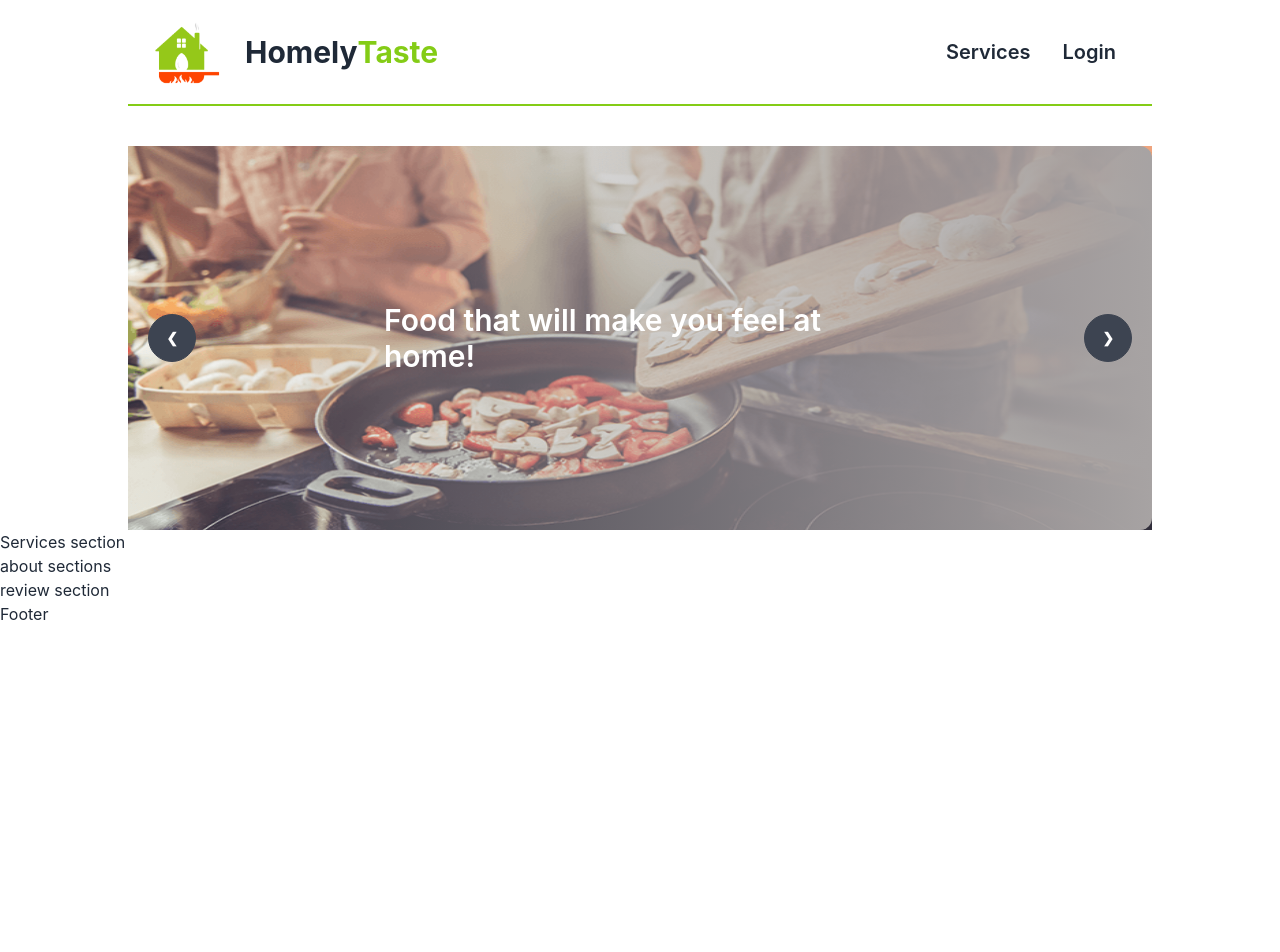
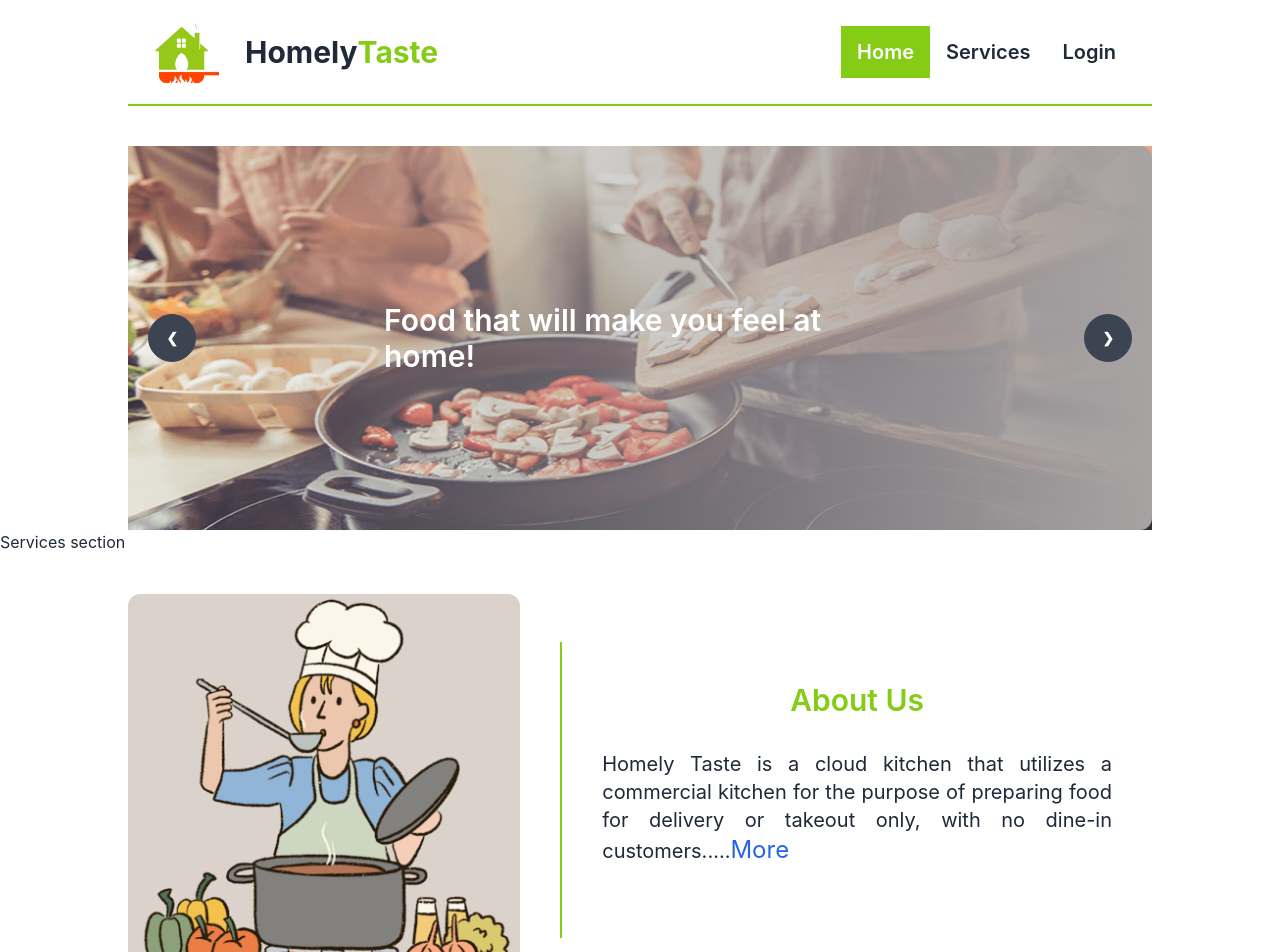
Before and after one commit to hasanshanto01/service-review-client, a React (Create React App) app: page / in a window 1280 px wide. Shown: the top 952 px of the page. Before the commit the page ends 800 px from the top, so only its background shows below. Built offline with nearby package versions, Linux system fonts and the light colour scheme.

Commit message:
about section done

```diff
--- a/package.json
+++ b/package.json
@@ -10,6 +10,7 @@
     "firebase": "^9.13.0",
     "react": "^18.2.0",
     "react-dom": "^18.2.0",
+    "react-icons": "^4.6.0",
     "react-router-dom": "^6.4.3",
     "react-scripts": "5.0.1",
     "web-vitals": "^2.1.4"
--- a/src/Pages/About/About.js
+++ b/src/Pages/About/About.js
@@ -1,9 +1,25 @@
 import React from 'react';
+import { Link } from 'react-router-dom';
+import cooking from '../../assets/cooking.gif';
+import { FaBeer, FaArrowRight } from 'react-icons/fa';
 
 const About = () => {
     return (
-        <div>
-            <h2>about sections</h2>
+        <div className='flex items-center w-4/5 mx-auto my-10'>
+
+            <div className='w-2/5'>
+                <img src={cooking} alt="" className='w-full rounded-xl' />
+            </div>
+
+            <div className='w-3/5 ml-10 p-10 border-l-2 border-lime-500'>
+                <h2 className='text-center text-lime-500 text-3xl font-semibold'>About Us</h2>
+                <p className='text-xl text-justify my-8'>Homely Taste is a cloud kitchen that utilizes a commercial kitchen for the purpose of preparing food for delivery or takeout only, with no dine-in customers.....
+                    <Link to='/about' className='text-2xl text-blue-600 hover:underline'>
+                        More
+                    </Link>
+                </p>
+            </div>
+
         </div>
     );
 };
--- /dev/null
+++ b/src/Pages/About/AboutDetails.js
@@ -0,0 +1,17 @@
+import React from 'react';
+
+const AboutDetails = () => {
+    return (
+        <div className='w-4/5 mx-auto px-10'>
+            <h2 className='text-center text-lime-500 text-3xl font-semibold'>About Us</h2>
+            <p className='text-xl text-justify my-8'>Homely Taste is a cloud kitchen that utilizes a commercial kitchen for the purpose of preparing food for delivery or takeout only, with no dine-in customers.This is based on delivery-only business model.we rely on orders coming via  our website, or via delivery apps to deliver food for off-premises dining.
+                <br /><br />
+                The food we provide are completely homemade.Sometimes you have to eat outside but want food that give you the home taste.Here, you can order food from us which will give you the feel of home cooked food.
+                <br /><br />
+                You can explore more about our food by viewing details of the food and also from review of our customers.The main goal is to provide our customer the best food that are home made.
+            </p>
+        </div>
+    );
+};
+
+export default AboutDetails;
--- a/src/Pages/Shared/Header/Header.js
+++ b/src/Pages/Shared/Header/Header.js
@@ -31,6 +31,12 @@ const Header = () => {
                     <ul tabIndex={0} className="menu menu-compact dropdown-content mt-3 p-2 shadow bg-base-100 rounded-box w-52 text-xl font-semibold">
                         <li>
                             <NavLink
+                                to='/'
+                                style={({ isActive }) => isActive ? activeStyle : inActiveStyle}
+                            >Home</NavLink>
+                        </li>
+                        <li>
+                            <NavLink
                                 to='/services'
                                 style={({ isActive }) => isActive ? activeStyle : inActiveStyle}
                             >Services</NavLink>
@@ -47,6 +53,12 @@ const Header = () => {
             </div>
             <div className="navbar-center hidden lg:flex">
                 <ul className="menu menu-horizontal p-0 text-xl font-semibold">
+                    <li>
+                        <NavLink
+                            to='/'
+                            style={({ isActive }) => isActive ? activeStyle : inActiveStyle}
+                        >Home</NavLink>
+                    </li>
                     <li>
                         <NavLink
                             to='/services'
--- a/src/Router/Routes/Routes.js
+++ b/src/Router/Routes/Routes.js
@@ -1,5 +1,6 @@
 import { createBrowserRouter } from "react-router-dom";
 import Main from "../../Layout/Main";
+import AboutDetails from "../../Pages/About/AboutDetails";
 import Home from "../../Pages/Home/Home";
 import Login from "../../Pages/Login/Login";
 import Services from "../../Pages/Services/Services";
@@ -20,6 +21,10 @@ const router = createBrowserRouter([
             {
                 path: '/login',
                 element: <Login></Login>
+            },
+            {
+                path: '/about',
+                element: <AboutDetails></AboutDetails>
             }
         ]
     }
```
Also changed, not shown: src/assets/cooking.gif (added), 1 other file (tests, documents, lock files or other folders).
